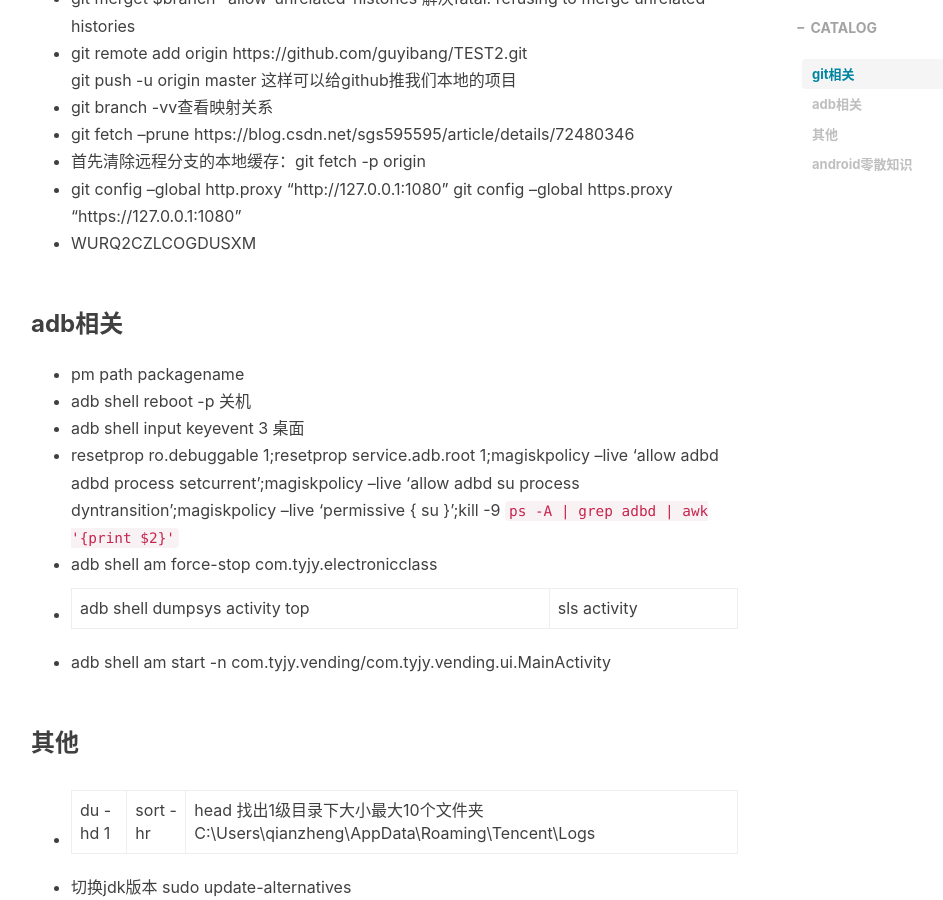
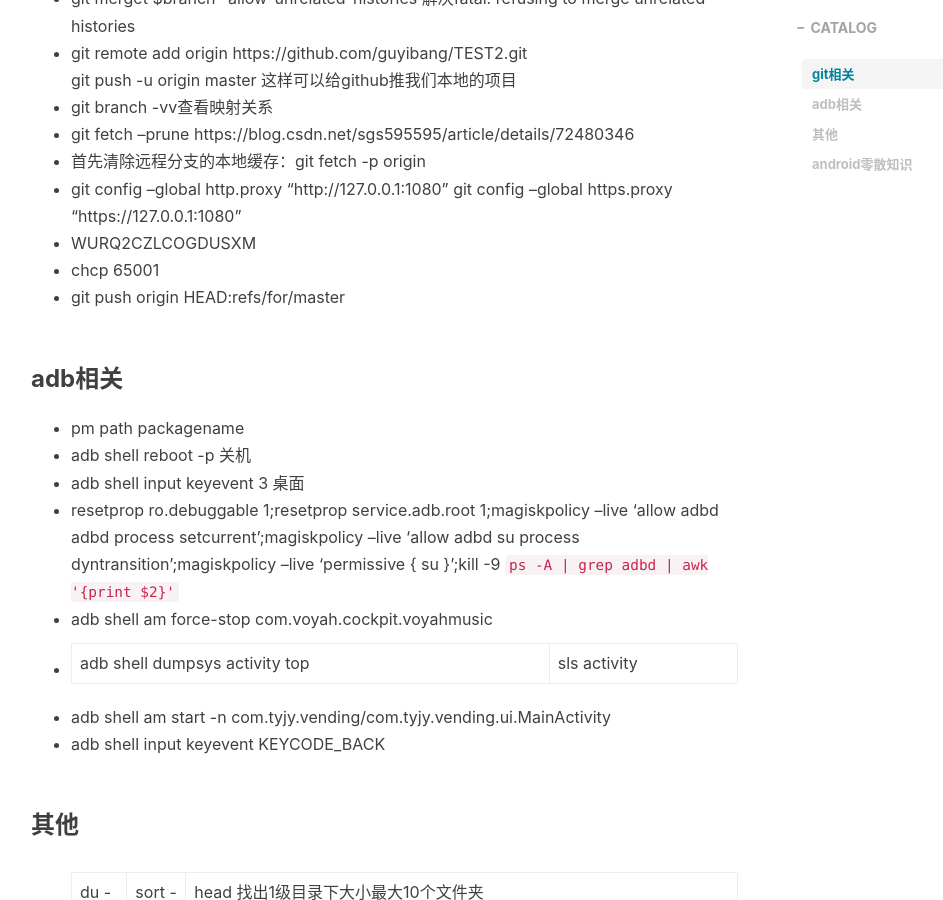
Before and after one commit to qianzheng0819/qianzheng0819.github.io, a Jekyll site: the page built from _posts/2017-12-19-git的小技巧.md, in a window 1280 px wide and 900 px high, scrolled down 921 px. Shown: the whole window, without its empty margins (234-1177 px from the left). Built offline with Jekyll 4.4.1, drawn with Linux system fonts in a browser that asks for light colours; nearby versions of some CDN libraries; comment, search, counter and statistics services are not loaded.

```diff
--- a/_posts/2017-12-19-git的小技巧.md
+++ b/_posts/2017-12-19-git的小技巧.md
@@ -27,15 +27,18 @@ description: 为了节约记忆成本的git技巧记录
 * git config --global http.proxy "http://127.0.0.1:1080"
   git config --global https.proxy "https://127.0.0.1:1080"
 * WURQ2CZLCOGDUSXM
+* chcp 65001
+* git push origin HEAD:refs/for/master
 
 ### adb相关
 * pm path packagename
 * adb shell reboot -p 关机
 * adb shell input keyevent 3 桌面
 * resetprop ro.debuggable 1;resetprop service.adb.root 1;magiskpolicy --live 'allow adbd adbd process setcurrent';magiskpolicy --live 'allow adbd su process dyntransition';magiskpolicy --live 'permissive { su }';kill -9 `ps -A | grep adbd | awk '{print $2}' `
-* adb shell am force-stop com.tyjy.electronicclass
+* adb shell am force-stop com.voyah.cockpit.voyahmusic
 * adb shell dumpsys activity top | sls activity
 * adb shell am start -n com.tyjy.vending/com.tyjy.vending.ui.MainActivity
+* adb shell input keyevent KEYCODE_BACK
 
 
 ### 其他
```
Also changed, not shown: _doc/helper.md (added, +41 -0 lines), _doc/tmpStack0.md (deleted, +0 -12 lines), _doc/todo.md (deleted, +0 -2 lines), _doc/daily.md (added), _doc/workstack.md (added).
